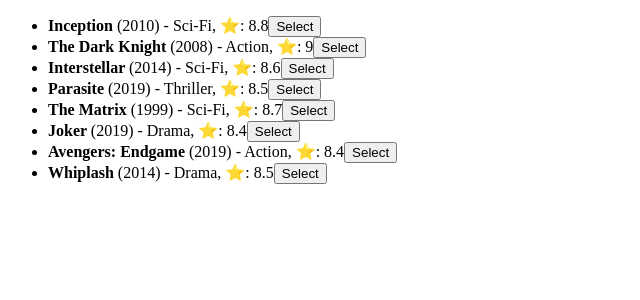
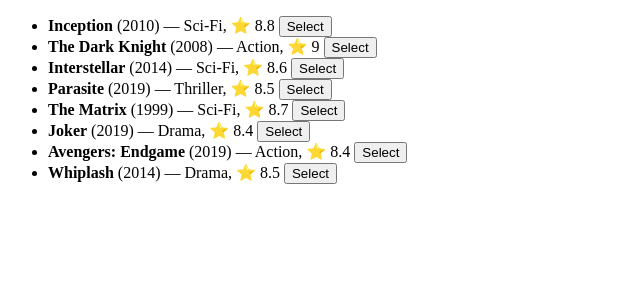
Before and after one commit to don-miggel/hillel-react, a React (Vite) app in the folder homework_02/: page / in a window 1280 px wide. Shown: the top 300 px of the page, without its empty margins (0-640 px from the left). Built offline with nearby package versions, Linux system fonts and the light colour scheme.

Commit message:
MovieCard component refactored

```diff
--- a/homework_02/components/MovieCard.jsx
+++ b/homework_02/components/MovieCard.jsx
@@ -2,14 +2,12 @@
 
 const MovieCard=({movie, setSelectedMovie}) =>{
     return (
-        <>
-            <b>{movie.title} </b>
-             ({movie.year})
-            - {movie.genre},
-            ⭐: {movie.rating}
-            <Button movie={movie} setSelectedMovie={setSelectedMovie} />
-        </>
-    );
+        <div className="movie-card">
+          <span><b>{movie.title}</b> ({movie.year})</span>
+          <span> — {movie.genre}, </span>
+          <span>⭐ {movie.rating} </span>
+          <Button movie={movie} setSelectedMovie={setSelectedMovie} />
+        </div>);
 }
 
 export default MovieCard;
```
